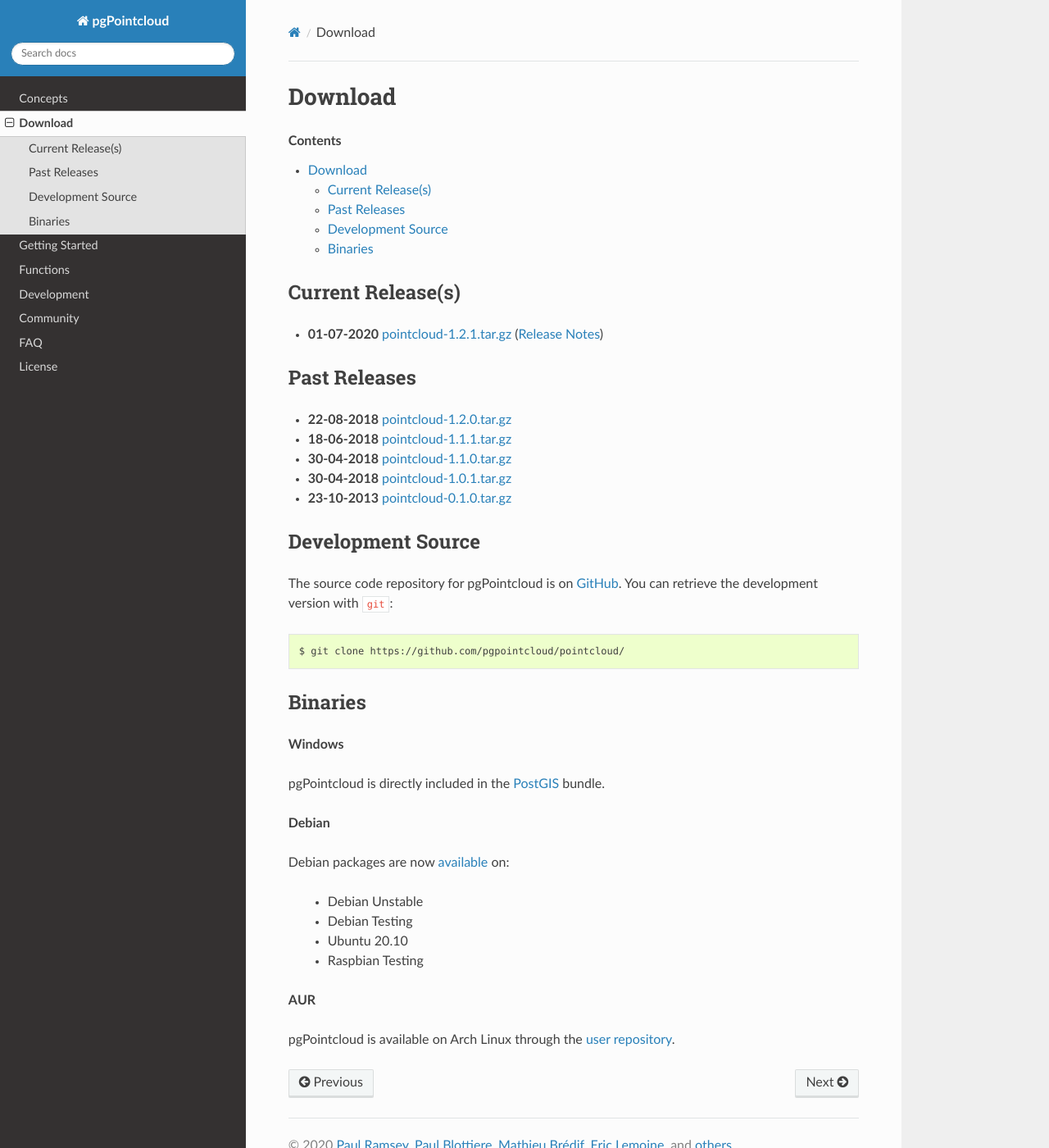
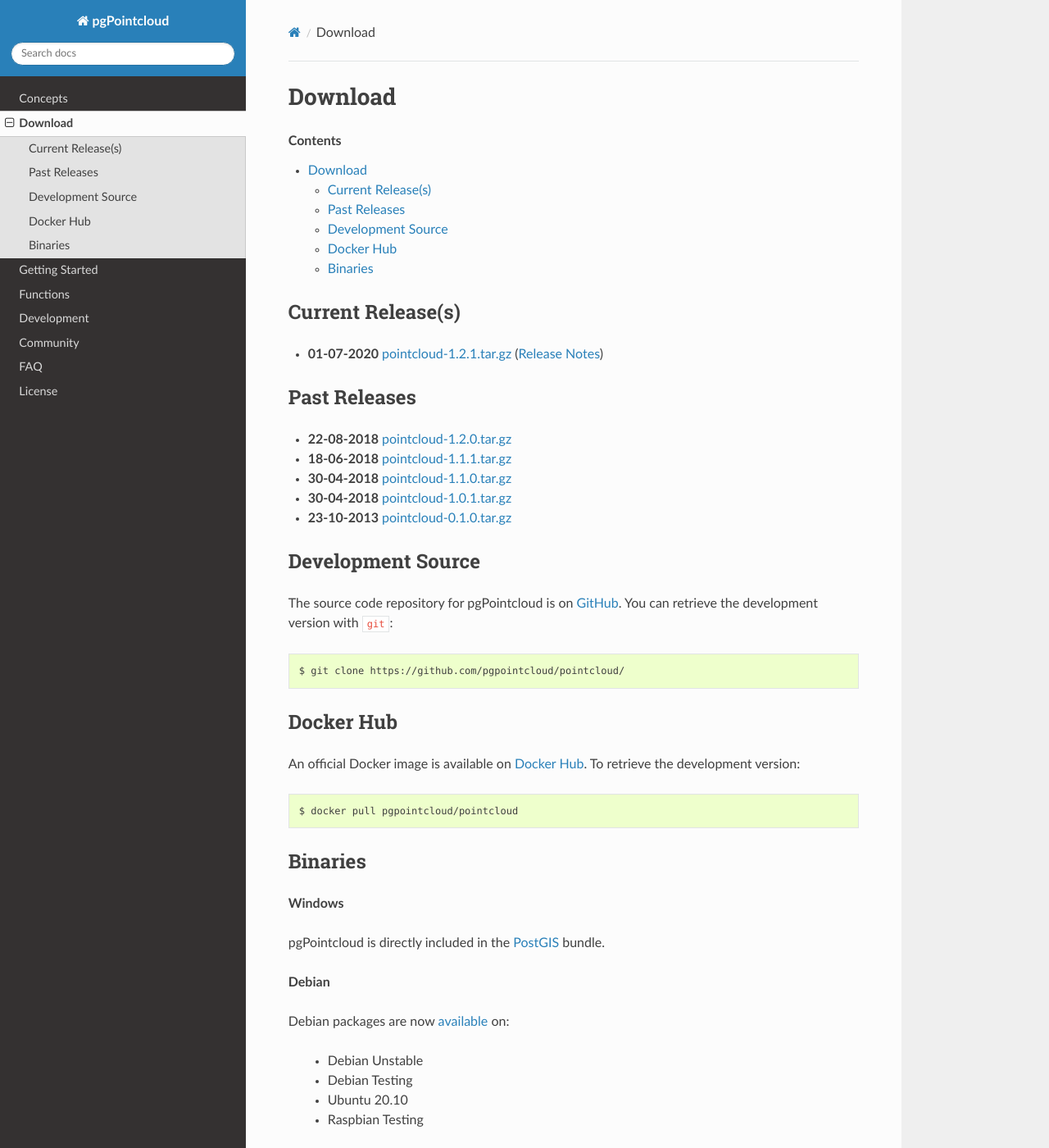
Before and after one commit to pgpointcloud/pointcloud, a Sphinx documentation site: the page built from doc/download.rst, in a window 1280 px wide and 1400 px high. Shown: the whole window at 82% size. Built offline with Sphinx 7.4.7 and the Read the Docs theme 2.0.0, drawn with Linux system fonts in a browser that asks for light colours.

Commit message:
Add a dockerhub chapter

```diff
--- a/doc/download.rst
+++ b/doc/download.rst
@@ -50,6 +50,19 @@
 .. _`github`: https://github.com/pgpointcloud/pointcloud/
 
 
+Docker Hub
+-----------------------------------------------------------------------------
+
+An official Docker image is available on `Docker Hub`_. To retrieve the
+development version:
+
+.. code-block:: bash
+
+   $ docker pull pgpointcloud/pointcloud
+
+.. _`Docker Hub`: https://hub.docker.com/r/pgpointcloud/pointcloud
+
+
 Binaries
 ------------------------------------------------------------------------------
 
```
